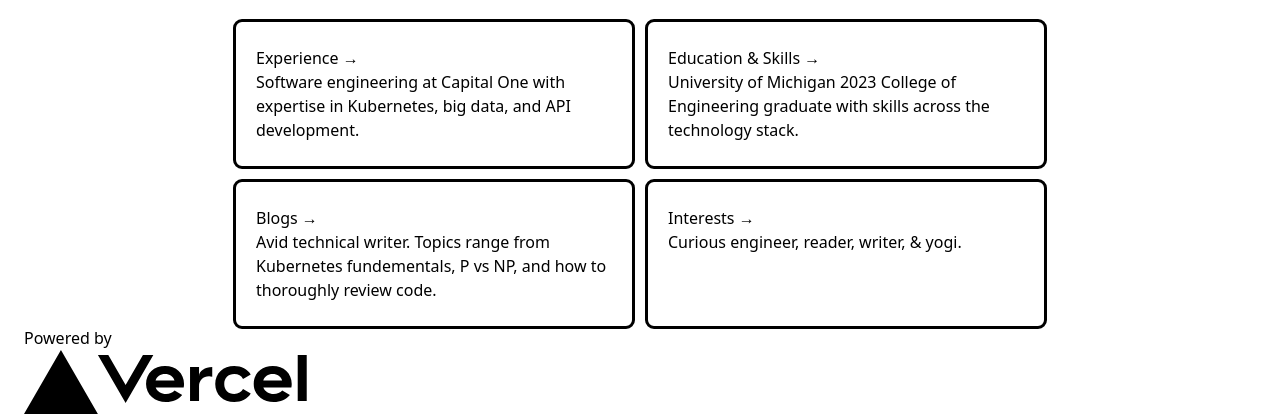
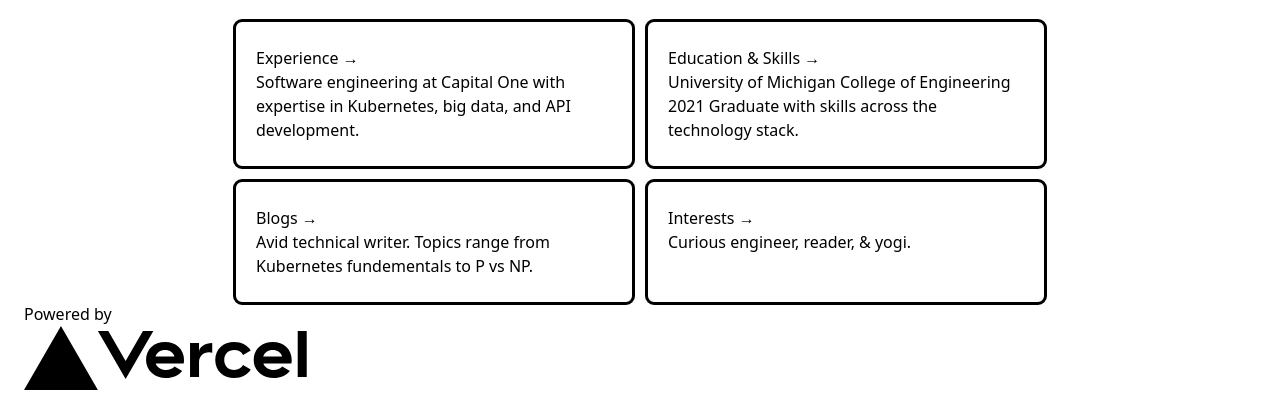
Before and after one commit to hadpeter/hadleypeterson-info, a Next.js app: page / in a window 1280 px wide. Shown: the part 458-874 px from the top of the page. Built offline with nearby package versions, Linux system fonts and the light colour scheme.

Commit message:
box updates

```diff
--- a/app/page.js
+++ b/app/page.js
@@ -43,7 +43,7 @@ export default function Home() {
               <Link href="/education">
                 <div className="justify-center mx-5 my-6">
                   <h3>Education & Skills &rarr;</h3>
-                  <p>University of Michigan 2023 College of Engineering graduate with skills across the technology stack.</p>
+                  <p>University of Michigan College of Engineering 2021 Graduate with skills across the technology stack.</p>
                 </div>
               </Link>
             </div>
@@ -51,7 +51,7 @@ export default function Home() {
             <Link href="/blogs">
               <div className="justify-center mx-5 my-6">
                 <h3>Blogs &rarr;</h3>
-                <p>Avid technical writer. Topics range from Kubernetes fundementals, P vs NP, and how to thoroughly review code.</p>
+                <p>Avid technical writer. Topics range from Kubernetes fundementals to P vs NP.</p>
               </div>
               </Link>
             </div>
@@ -59,7 +59,7 @@ export default function Home() {
               <Link href="/interests">
                 <div className="justify-center mx-5 my-6">
                   <h3>Interests &rarr;</h3>
-                  <p>Curious engineer, reader, writer, & yogi.</p>
+                  <p>Curious engineer, reader, & yogi.</p>
                 </div>
               </Link>
             </div>
```
